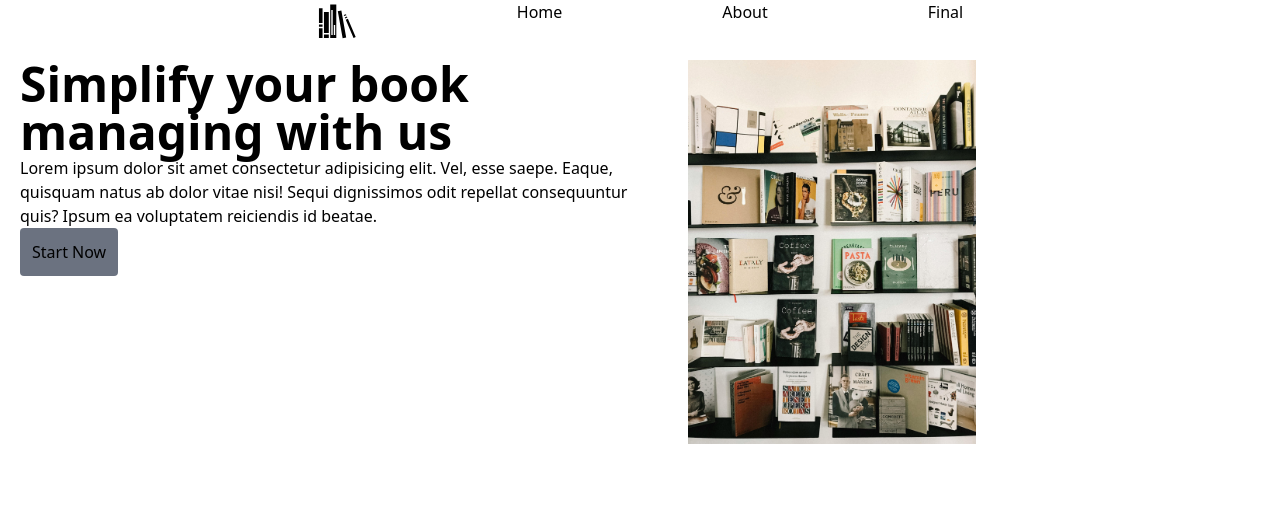
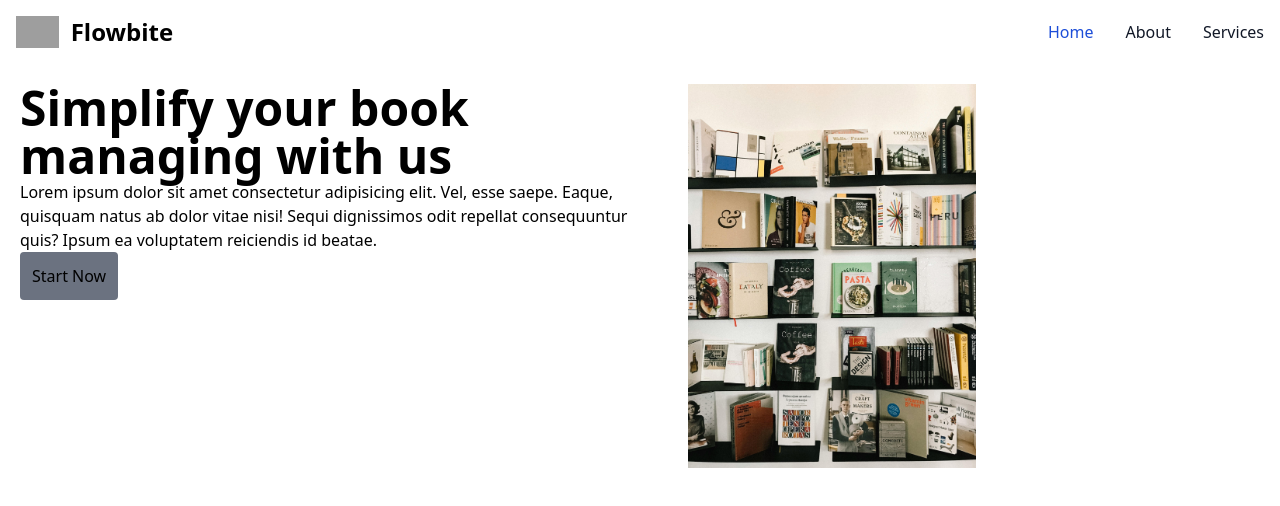
Before and after one commit to thisaramax20/Library-Management-System, a React app in the folder library_management-frontend/: page / in a window 1280 px wide. Shown: the top 506 px of the page. Built offline with nearby package versions, Linux system fonts and the light colour scheme; grey boxes are pictures that could not be loaded; the HTML template or start-up script is replaced by a standard one.

Commit message:
nav bar adjusted

```diff
--- a/library_management-frontend/src/components/Navbar/Navbar.jsx
+++ b/library_management-frontend/src/components/Navbar/Navbar.jsx
@@ -1,34 +1,86 @@
+import { useState } from "react";
 import { GiBookshelf } from "react-icons/gi";
 import { GiHamburgerMenu } from "react-icons/gi";
-
-const showList = () => {
-  document.getElementById("w").classList.toggle("hidden");
-  document.getElementById("w").classList.add("flex");
-};
+import ToggleNavbar from "./ToggleNavbar";
 
 const Navbar = () => {
+  const [show, setShow] = useState(false);
+  const toggleShow = () => setShow(!show);
   return (
     <>
-      <div className="flex justify-around">
-        <ul className="flex justify-around gap-40">
-          <li>
-            <GiBookshelf className="w-10 h-10" />
-          </li>
-          <div className="flex justify-around gap-40 hidden md:flex">
-            <li>Home</li>
-            <li>About</li>
-            <li>Final</li>
+      {show && <ToggleNavbar />}
+      <nav className="bg-white border-gray-200 dark:bg-gray-900">
+        <div className="max-w-screen-xl flex flex-wrap items-center justify-between mx-auto p-4">
+          <a
+            href="https://flowbite.com/"
+            className="flex items-center space-x-3 rtl:space-x-reverse"
+          >
+            <img
+              src="https://flowbite.com/docs/images/logo.svg"
+              className="h-8"
+              alt="Flowbite Logo"
+            />
+            <span className="self-center text-2xl font-semibold whitespace-nowrap dark:text-white">
+              Flowbite
+            </span>
+          </a>
+          <button
+            data-collapse-toggle="navbar-default"
+            type="button"
+            className="inline-flex items-center p-2 w-10 h-10 justify-center text-sm text-gray-500 rounded-lg md:hidden hover:bg-gray-100 focus:outline-none focus:ring-2 focus:ring-gray-200 dark:text-gray-400 dark:hover:bg-gray-700 dark:focus:ring-gray-600"
+            aria-controls="navbar-default"
+            aria-expanded="false"
+            onClick={toggleShow}
+          >
+            <span className="sr-only">Open main menu</span>
+            <svg
+              className="w-5 h-5"
+              aria-hidden="true"
+              xmlns="http://www.w3.org/2000/svg"
+              fill="none"
+              viewBox="0 0 17 14"
+            >
+              <path
+                stroke="currentColor"
+                strokeLinecap="round"
+                strokeLinejoin="round"
+                strokeWidth="2"
+                d="M1 1h15M1 7h15M1 13h15"
+              />
+            </svg>
+          </button>
+
+          <div className="hidden w-full md:block md:w-auto" id="navbar-default">
+            <ul className="font-medium flex flex-col p-4 md:p-0 mt-4 border border-gray-100 rounded-lg bg-gray-50 md:flex-row md:space-x-8 rtl:space-x-reverse md:mt-0 md:border-0 md:bg-white dark:bg-gray-800 md:dark:bg-gray-900 dark:border-gray-700">
+              <li>
+                <a
+                  href="#"
+                  className="block py-2 px-3 text-white bg-blue-700 rounded md:bg-transparent md:text-blue-700 md:p-0 dark:text-white md:dark:text-blue-500"
+                  aria-current="page"
+                >
+                  Home
+                </a>
+              </li>
+              <li>
+                <a
+                  href="#"
+                  className="block py-2 px-3 text-gray-900 rounded hover:bg-gray-100 md:hover:bg-transparent md:border-0 md:hover:text-blue-700 md:p-0 dark:text-white md:dark:hover:text-blue-500 dark:hover:bg-gray-700 dark:hover:text-white md:dark:hover:bg-transparent"
+                >
+                  About
+                </a>
+              </li>
+              <li>
+                <a
+                  href="#"
+                  className="block py-2 px-3 text-gray-900 rounded hover:bg-gray-100 md:hover:bg-transparent md:border-0 md:hover:text-blue-700 md:p-0 dark:text-white md:dark:hover:text-blue-500 dark:hover:bg-gray-700 dark:hover:text-white md:dark:hover:bg-transparent"
+                >
+                  Services
+                </a>
+              </li>
+            </ul>
           </div>
-          <GiHamburgerMenu className="md:hidden w-10 h-10" onClick={showList} />
-        </ul>
-      </div>
-      <div className="hidden md:hidden justify-center" id="w">
-        <ul>
-          <li>Home</li>
-          <li>About</li>
-          <li>Final</li>
-        </ul>
-      </div>
+        </div>
+      </nav>
     </>
   );
 };
--- /dev/null
+++ b/library_management-frontend/src/components/Navbar/ToggleNavbar.jsx
@@ -0,0 +1,34 @@
+const ToggleNavbar = () => {
+  return (
+    <div className="flex justify-center items-center fixed top-14 left-0 right-0 z-50">
+      <ul>
+        <li>
+          <a
+            href="#"
+            className="text-gray-900 hover:text-gray-500 dark:text-white dark:hover:text-gray-400"
+          >
+            Home
+          </a>
+        </li>
+        <li>
+          <a
+            href="#"
+            className="text-gray-900 hover:text-gray-500 dark:text-white dark:hover:text-gray-400"
+          >
+            About
+          </a>
+        </li>
+        <li>
+          <a
+            href="#"
+            className="text-gray-900 hover:text-gray-500 dark:text-white dark:hover:text-gray-400"
+          >
+            Services
+          </a>
+        </li>
+      </ul>
+    </div>
+  );
+};
+
+export default ToggleNavbar;
```
